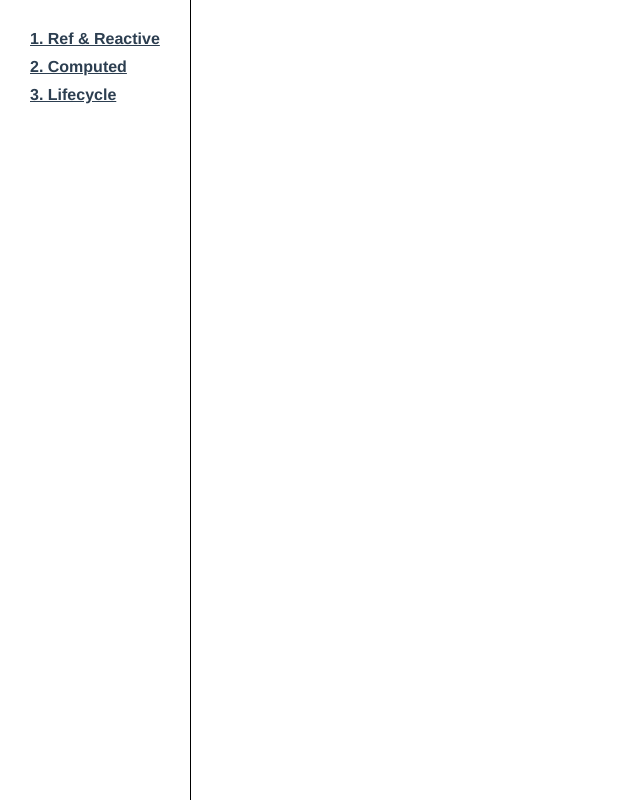
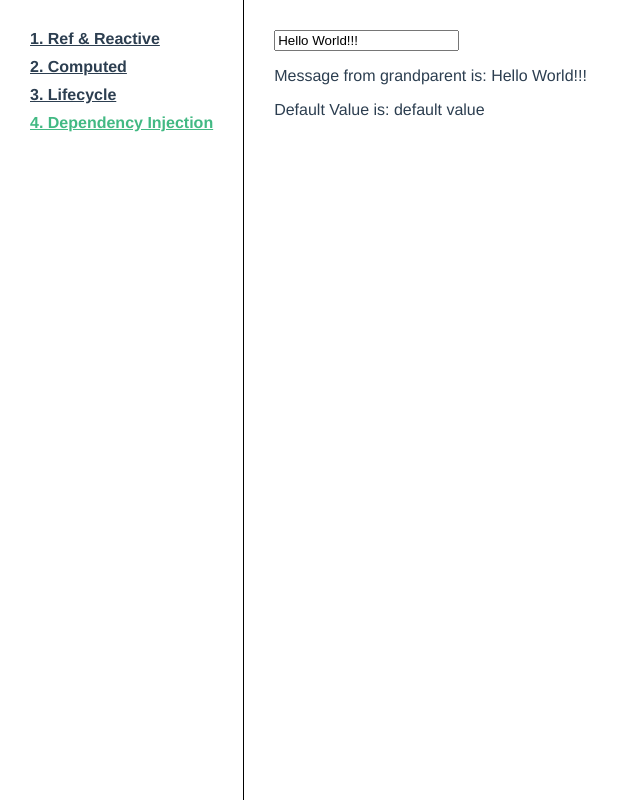
Before and after one commit to miayang0513/AC-vue3-webinar, a Vue app: page /example-dependency-injection in a window 1280 px wide. Shown: the whole page, without its empty margins (0-640 px from the left). Built offline with nearby package versions, Linux system fonts and the light colour scheme.

Commit message:
Example: Dependency Injection

```diff
--- a/src/App.vue
+++ b/src/App.vue
@@ -69,6 +69,10 @@ export default {
       {
         name: 'Lifecycle',
         path: 'example-lifecycle'
+      },
+      {
+        name: 'Dependency Injection',
+        path: 'example-dependency-injection'
       }
     ])
 
--- /dev/null
+++ b/src/components/ExampleDependencyInjection/ChildComponent.vue
@@ -0,0 +1,14 @@
+<template>
+  <grand-child-component />
+</template>
+
+<script>
+import GrandChildComponent from '@/components/ExampleDependencyInjection/GrandChildComponent.vue'
+
+export default {
+  name: 'ChildComponent',
+  components: {
+    GrandChildComponent
+  }
+}
+</script>
--- /dev/null
+++ b/src/components/ExampleDependencyInjection/GrandChildComponent.vue
@@ -0,0 +1,21 @@
+<template>
+  <p>Message from grandparent is: {{ msg }}</p>
+  <p>Default Value is: {{ defaultValue }}</p>
+</template>
+
+<script>
+import { inject } from 'vue'
+
+export default {
+  name: 'GrandChildComponent',
+  setup () {
+    const msg = inject('msg', 'default value')
+    const defaultValue = inject('defaultValue', 'default value')
+
+    return {
+      msg,
+      defaultValue
+    }
+  }
+}
+</script>
--- a/src/router/index.js
+++ b/src/router/index.js
@@ -15,6 +15,11 @@ const routes = [
     path: '/example-lifecycle',
     name: 'ExampleLifecycle',
     component: () => import('@/views/ExampleLifecycle.vue')
+  },
+  {
+    path: '/example-dependency-injection',
+    name: 'ExampleDependencyInjection',
+    component: () => import('@/views/ExampleDependencyInjection.vue')
   }
 ]
 
--- /dev/null
+++ b/src/views/ExampleDependencyInjection.vue
@@ -0,0 +1,26 @@
+<template>
+  <div>
+    <input type="text" v-model="msg" />
+    <child-component/>
+  </div>
+</template>
+
+<script>
+import { provide, ref } from 'vue'
+import ChildComponent from '@/components/ExampleDependencyInjection/ChildComponent.vue'
+
+export default {
+  name: 'ExampleDependencyInjection',
+  components: {
+    ChildComponent
+  },
+  setup () {
+    const msg = ref('Hello World!!!')
+    provide('msg', msg)
+
+    return {
+      msg
+    }
+  }
+}
+</script>
```
